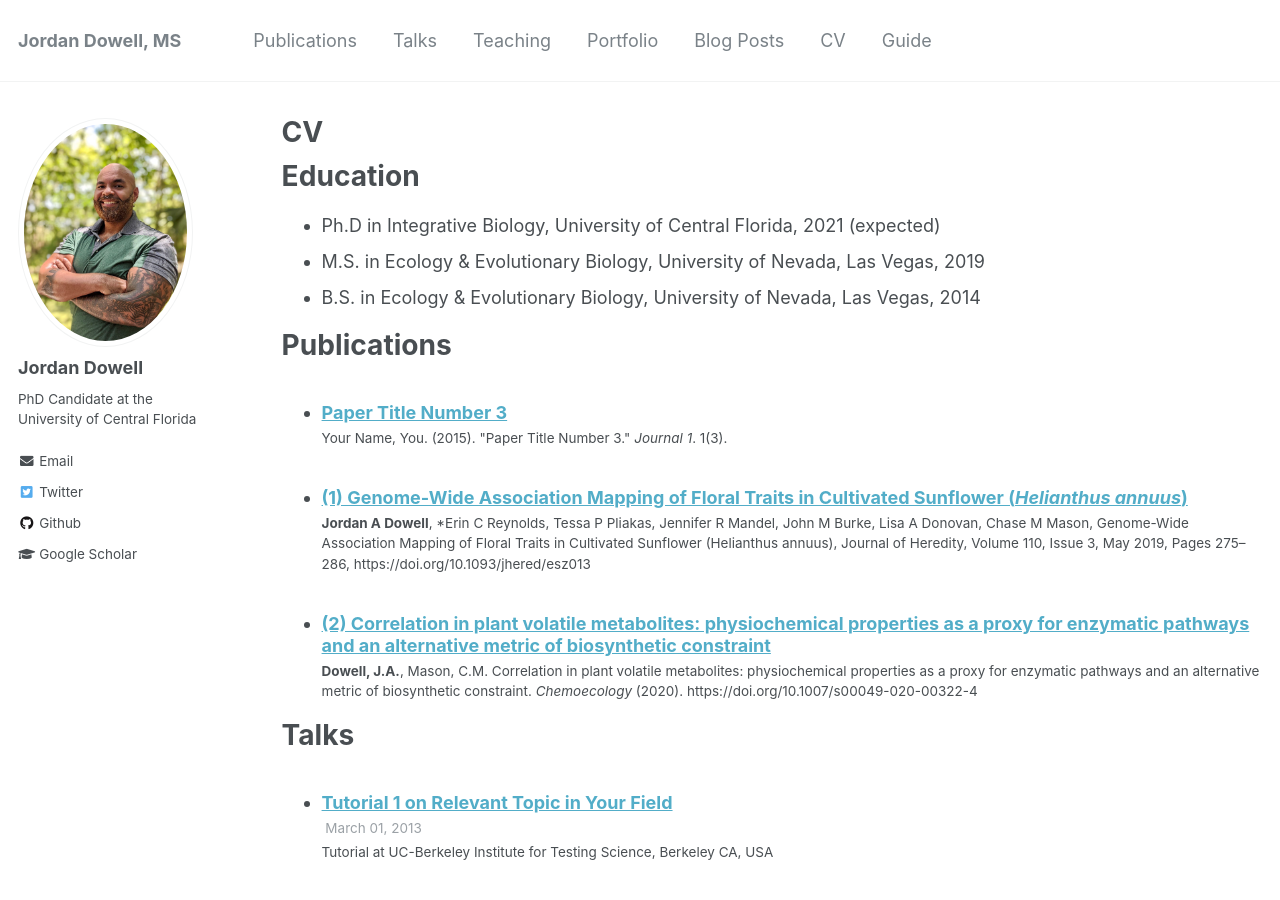
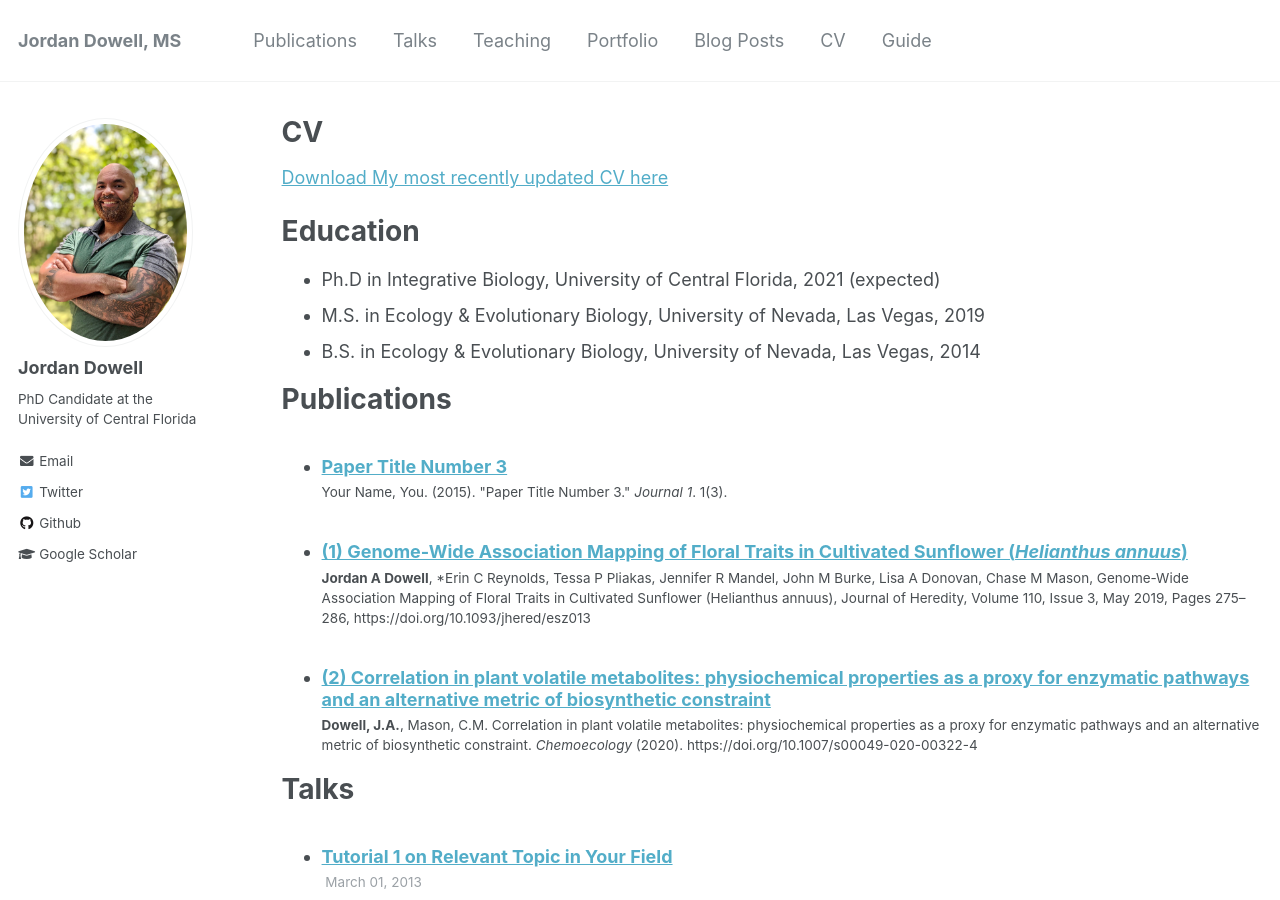
Before and after one commit to jordandowell/jordandowell.github.io, a Jekyll site: the page built from _pages/cv.md, in a window 1280 px wide and 900 px high. Built offline with Jekyll 4.4.1, drawn with Linux system fonts in a browser that asks for light colours.

Commit message:
added my most recent CV

```diff
--- a/_pages/cv.md
+++ b/_pages/cv.md
@@ -8,6 +8,10 @@ redirect_from:
 ---
 
 {% include base_path %}
+
+
+[Download My most recently updated CV here](http://jordandowell.github.io/files/Dowell_CV.pdf)
+
 
 Education
 ======
```
Also changed, not shown: 2 other files.
